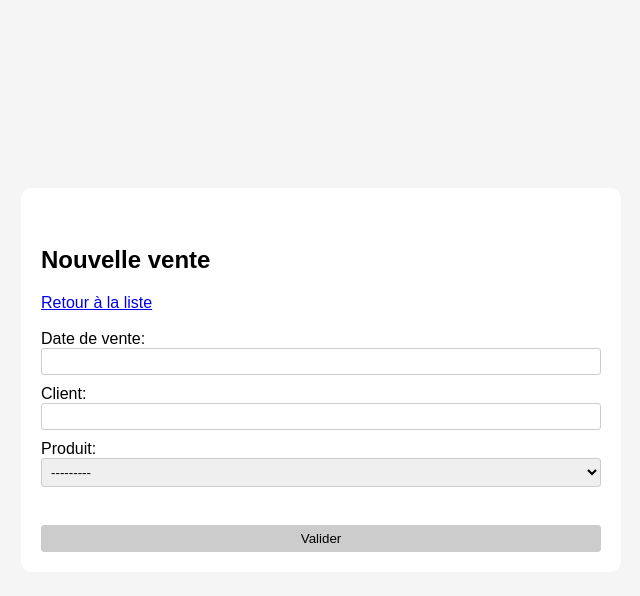
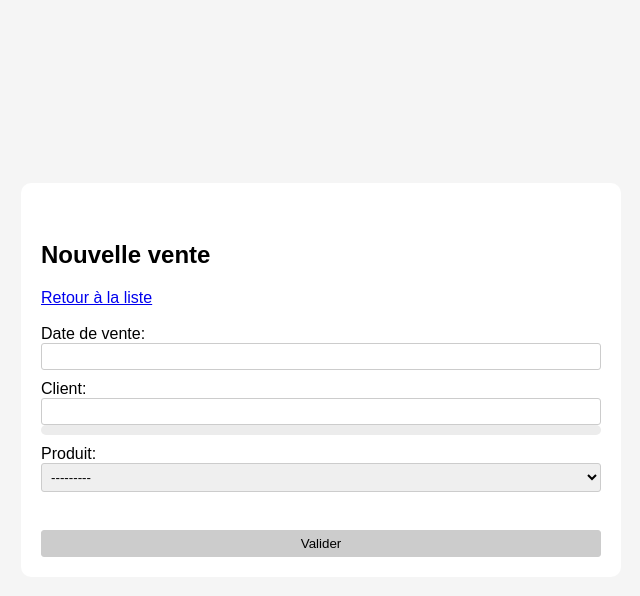
Before and after one commit to almamydev/DjangoObjectField, a Django app: page /sales/create/ in a window 1280 px wide. Shown: the top 596 px of the page, without its empty margins (319-959 px from the left). Run offline with Django 5.2, Linux system fonts and the light colour scheme; data that the repository does not hold is empty.

Commit message:
client field style css

```diff
--- a/src/sales/templates/sales/components/clients_autocomplete.html
+++ b/src/sales/templates/sales/components/clients_autocomplete.html
@@ -1,3 +1,20 @@
+<style>
+    .client-list {
+        padding: 5px;
+        display: flex;
+        flex-direction: column;
+        gap: 2px;
+        background-color: rgb(236, 236, 236);
+        border-radius: 5px;
+    }
+    .client-item {
+        cursor: pointer;
+        padding: 3px;
+    }
+    .client-item:hover {
+        background-color: lightgray;
+    }
+</style>
 <div class="client-list" id="client_list">
     {% for client in clients_list %}
         <p class="client-item" data-id="{{ client.pk }}">{{ client.fullname }}</p>
```
